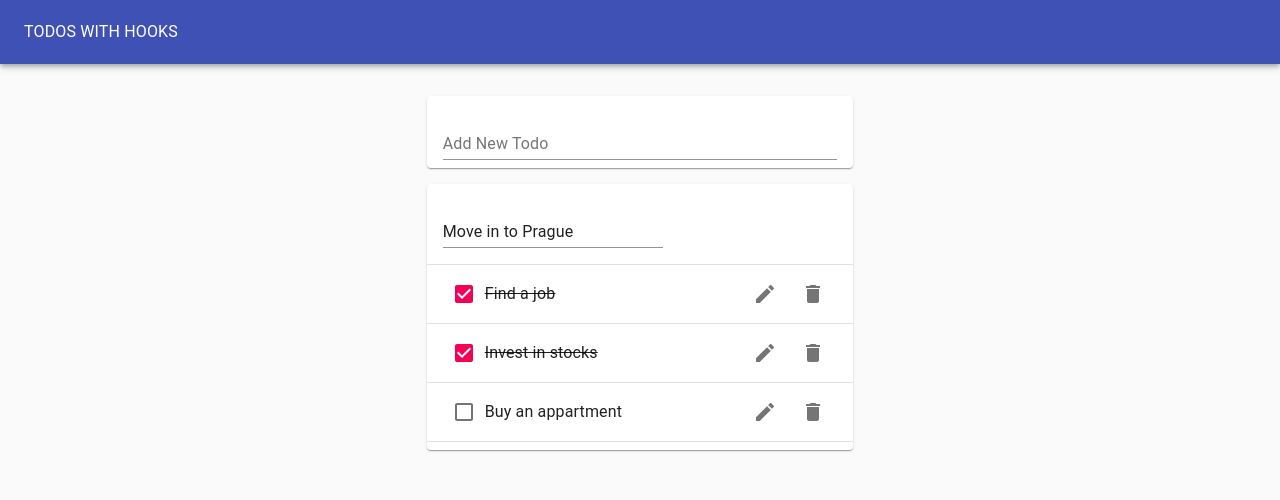
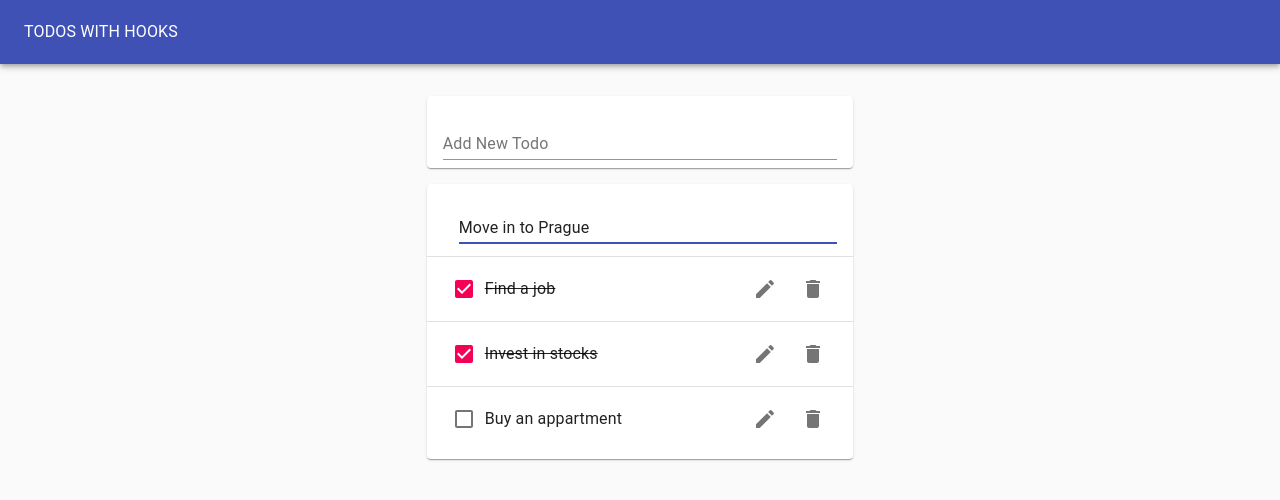
Before and after one commit to NightmanCZ90/hooks-project, a React (Create React App) app: page / in a window 1280 px wide. Both pictures are taken after a click on the button 765 px from the left and 221 px from the top of the page. Shown: the top 500 px of the page. Built offline with nearby package versions, Linux system fonts and the light colour scheme.

Commit message:
style tweaks

```diff
--- a/src/EditTodoForm.js
+++ b/src/EditTodoForm.js
@@ -6,17 +6,21 @@
 function EditTodoForm({ id, task, editTodo, toggleEditForm }) {
   const [ value, handleChange, reset ] = useInputState(task);
   return (
-    <form onSubmit={e => {
-      e.preventDefault();
-      editTodo(id, value);
-      reset();
-      toggleEditForm(id)
-    }}>
+    <form
+      onSubmit={e => {
+        e.preventDefault();
+        editTodo(id, value);
+        reset();
+        toggleEditForm(id)
+      }}
+      style={{marginLeft: '1rem', width: '100%'}}
+    >
       <TextField
         margin='normal'
         value={value}
         onChange={handleChange}
         fullWidth
+        autoFocus
       />
     </form>
   )
--- a/src/Todo.js
+++ b/src/Todo.js
@@ -14,7 +14,7 @@
 function Todo({ id, task, completed, removeTodo, toggleTodo, editTodo }) {
   const [ isEditing, toggle ] = useToggleState(); //already defaulted to false
   return (
-    <ListItem>
+    <ListItem style={{ height: '64px'}}>
       {isEditing ? <EditTodoForm editTodo={editTodo} id={id} task={task} toggleEditForm={toggle} /> :
         <>
           <Checkbox tabIndex={-1} checked={completed} onClick={() => toggleTodo(id)} />
--- a/src/TodoList.js
+++ b/src/TodoList.js
@@ -10,7 +10,7 @@
   return (
     <Paper>
       <List>
-        {todos.map(todo => (
+        {todos.map((todo, i) => (
           <>
             <Todo
               id={todo.id}
@@ -21,7 +21,7 @@
               toggleTodo={toggleTodo}
               editTodo={editTodo}
             />
-            <Divider />
+            {i < (todos.length - 1) && <Divider />}
           </>
         ))}
       </List>
```
